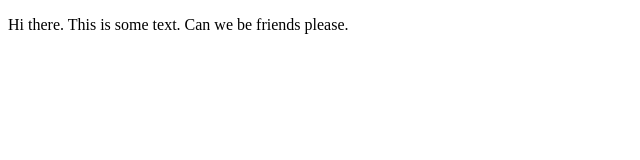
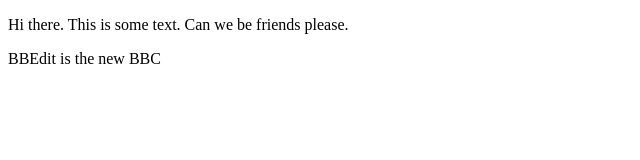
Before and after one commit to VVACUUM7/desktop, a plain HTML site: page index.html in a window 1280 px wide. Shown: the whole page, without its empty margins (0-640 px from the left). Drawn offline with Linux system fonts and the light colour scheme.

Commit message:
added paragraph

```diff
--- a/index.html
+++ b/index.html
@@ -8,6 +8,6 @@
 <body>
 
 <p> Hi there. This is some text. Can we be friends please. </p>
-
+<p> BBEdit is the new BBC </p>
 </body>
 </html>
```
